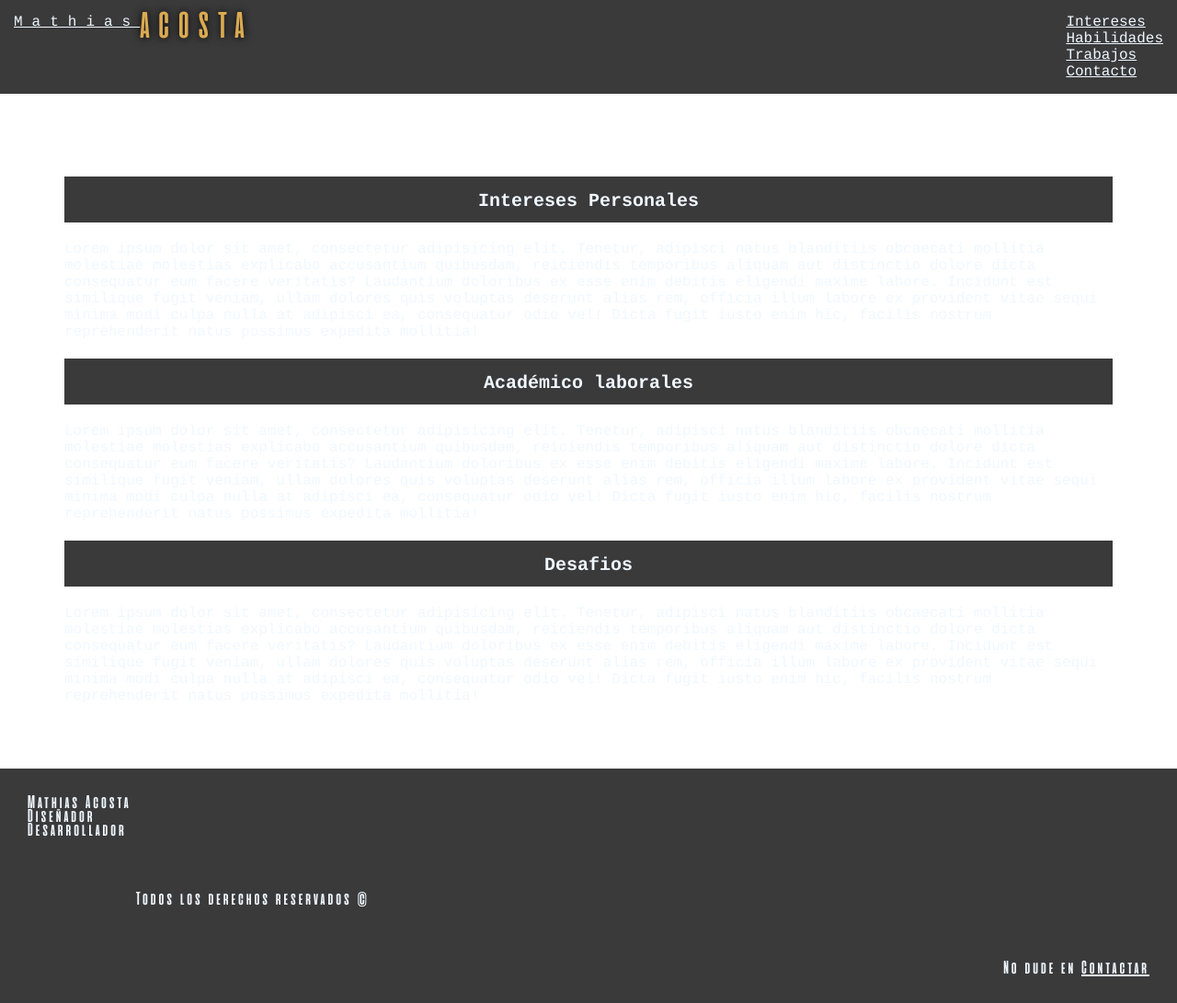
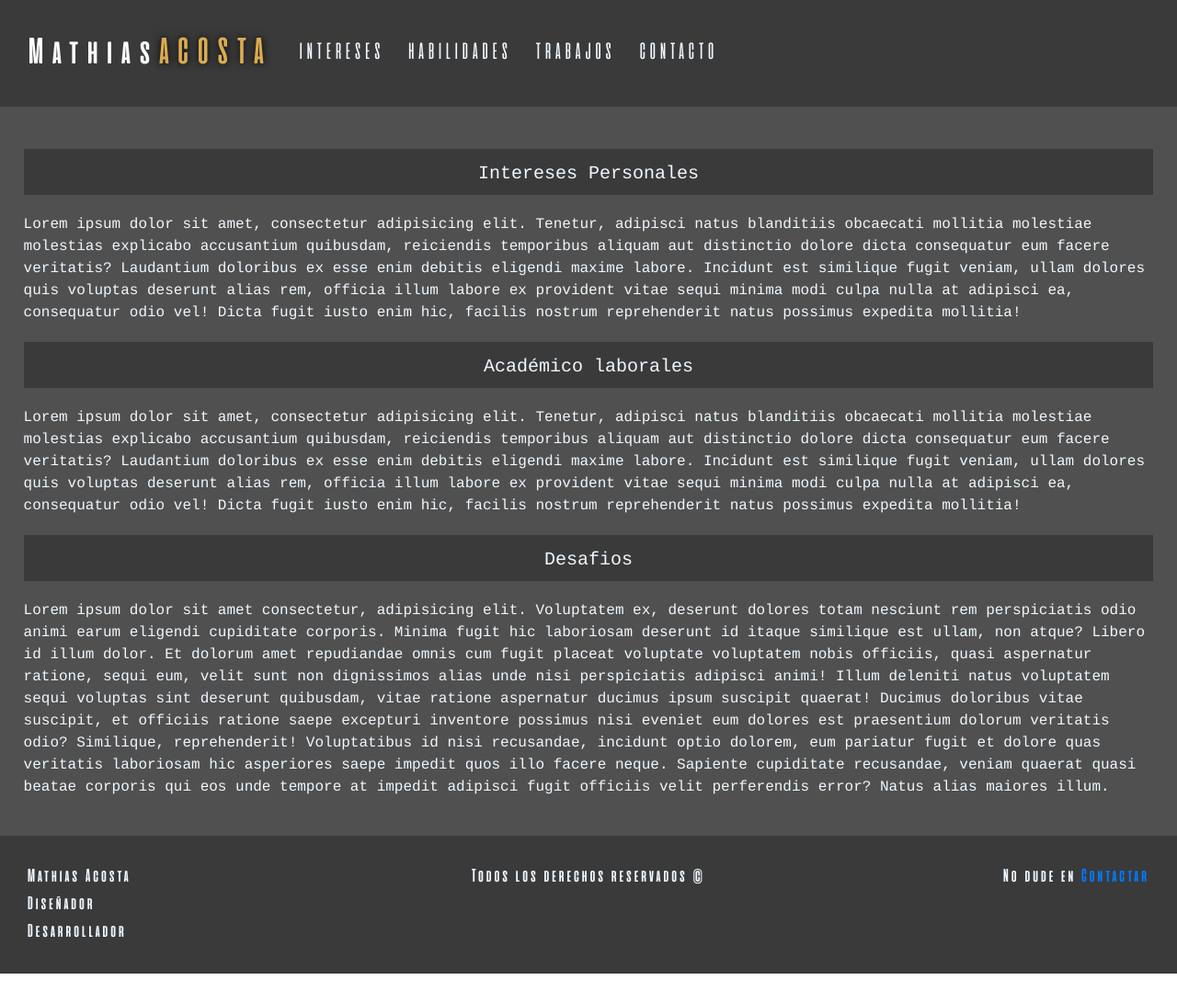
Before and after one commit to mathiacost/PreEntrega2Acosta, a plain HTML site: page pages/intereses.html in a window 1280 px wide. Shown: the whole page at 92% size. After the commit the page ends 1059 px from the top, so only its background shows below. Drawn offline with nearby package versions, Linux system fonts and the light colour scheme; files whose address does not match are found by name.

Commit message:
entregaDesafio

```diff
--- a/pages/intereses.html
+++ b/pages/intereses.html
@@ -4,21 +4,44 @@
     <meta charset="UTF-8">
     <meta http-equiv="X-UA-Compatible" content="IE=edge">
     <meta name="viewport" content="width=device-width, initial-scale=1.0">
+    <link rel="stylesheet" href="https://cdn.jsdelivr.net/npm/bootstrap@4.6.2/dist/css/bootstrap.min.css" integrity="sha384-xOolHFLEh07PJGoPkLv1IbcEPTNtaed2xpHsD9ESMhqIYd0nLMwNLD69Npy4HI+N" crossorigin="anonymous">
     <link rel="stylesheet" href="../style/style.css">
     <title>Contacto</title>
 </head>
 <body>
     <header>
-        <aside class="logo"><a href="../index.html"> Mathias <span>ACOSTA</span></a></aside>
-        <nav class="barra">
-            <div class="menu"><a href="./intereses.html">Intereses</a> </div>
-            <div class="menu"><a href="./habilidades.html">Habilidades</a></div>
-            <div class="menu"><a href="./trabajos.html">Trabajos</a></div>
-            <div class="menu"><a href="./contacto.html">Contacto</a></div>
+        <!-- Navbar Ini -->
+        <nav class="navbar navbar-expand-md bg-dark navbar-dark">
+            <!-- Brand -->
+            <a class="navbar-brand logo" href="../index.html">Mathias <span>ACOSTA</span></a>
+
+            <!-- Toggler/collapsibe Button -->
+            <button class="navbar-toggler" type="button" data-toggle="collapse" data-target="#collapsibleNavbar">
+                <span class="navbar-toggler-icon"></span>
+            </button>
+
+            <!-- Navbar links -->
+            <div class="collapse navbar-collapse" id="collapsibleNavbar">
+                <ul class="navbar-nav">
+                <li class="nav-item">
+                    <a href="./intereses.html">Intereses</a>
+                </li>
+                <li class="nav-item">
+                    <a href="./habilidades.html">Habilidades</a>
+                </li>
+                <li class="nav-item">
+                    <a href="./trabajos.html">Trabajos</a>
+                </li>
+                <li class="nav-item">
+                    <a href="./contacto.html">Contacto</a>
+                </li>
+                </ul>
+            </div>
         </nav>
+        <!-- Nav bar fin -->
     </header>
 
-    <main class="mainAll">
+    <div class="container-fluid main">
             <h2>Intereses Personales</h2>
             <section class="sec" id="sec1">
                 <p>Lorem ipsum dolor sit amet, consectetur adipisicing elit. Tenetur, adipisci natus blanditiis obcaecati mollitia molestiae molestias explicabo accusantium quibusdam, reiciendis temporibus aliquam aut distinctio dolore dicta consequatur eum facere veritatis? Laudantium doloribus ex esse enim debitis eligendi maxime labore. Incidunt est similique fugit veniam, ullam dolores quis voluptas deserunt alias rem, officia illum labore ex provident vitae sequi minima modi culpa nulla at adipisci ea, consequatur odio vel! Dicta fugit iusto enim hic, facilis nostrum reprehenderit natus possimus expedita mollitia!</p>
@@ -29,18 +52,19 @@
             </section>
             <h2>Desafios</h2>
             <section class="sec" id="sec3">
-                <p>Lorem ipsum dolor sit amet, consectetur adipisicing elit. Tenetur, adipisci natus blanditiis obcaecati mollitia molestiae molestias explicabo accusantium quibusdam, reiciendis temporibus aliquam aut distinctio dolore dicta consequatur eum facere veritatis? Laudantium doloribus ex esse enim debitis eligendi maxime labore. Incidunt est similique fugit veniam, ullam dolores quis voluptas deserunt alias rem, officia illum labore ex provident vitae sequi minima modi culpa nulla at adipisci ea, consequatur odio vel! Dicta fugit iusto enim hic, facilis nostrum reprehenderit natus possimus expedita mollitia!</p>
+                <p>Lorem ipsum dolor sit amet consectetur, adipisicing elit. Voluptatem ex, deserunt dolores totam nesciunt rem perspiciatis odio animi earum eligendi cupiditate corporis. Minima fugit hic laboriosam deserunt id itaque similique est ullam, non atque? Libero id illum dolor. Et dolorum amet repudiandae omnis cum fugit placeat voluptate voluptatem nobis officiis, quasi aspernatur ratione, sequi eum, velit sunt non dignissimos alias unde nisi perspiciatis adipisci animi! Illum deleniti natus voluptatem sequi voluptas sint deserunt quibusdam, vitae ratione aspernatur ducimus ipsum suscipit quaerat! Ducimus doloribus vitae suscipit, et officiis ratione saepe excepturi inventore possimus nisi eveniet eum dolores est praesentium dolorum veritatis odio? Similique, reprehenderit! Voluptatibus id nisi recusandae, incidunt optio dolorem, eum pariatur fugit et dolore quas veritatis laboriosam hic asperiores saepe impedit quos illo facere neque. Sapiente cupiditate recusandae, veniam quaerat quasi beatae corporis qui eos unde tempore at impedit adipisci fugit officiis velit perferendis error? Natus alias maiores illum.</p>
             </section>
-    </main>
-
-    <footer>
-        <div class="fItem fItem1">
-            <div class="line line1">Mathias Acosta</div>
-            <div class="line line2">Diseñador</div>
-            <div class="line line3">Desarrollador</div>
+    </div>
+    <footer class="container-fluid justify-content-between" >
+        <div class="row">
+            <div class="col-sm-12 col-md-4 fItem1">
+                <div class="line line1">Mathias Acosta</div>
+                <div class="line line2">Diseñador</div>
+                <div class="line line3">Desarrollador</div>
+            </div>
+            <div class="col-sm-12 col-md-4 align-items-center copyright">Todos los derechos reservados ©</div>
+            <div class="col-sm-12 col-md-4 align-items-center ctFooter">No dude en <a href="./contacto.html">Contactar</a></div>
         </div>
-        <div class="fItem copyright">Todos los derechos reservados ©</div>
-        <div class="fItem ctFooter">No dude en <a href="./contacto.html">Contactar</a></div>
     </footer>
     <script src="https://cdn.jsdelivr.net/npm/jquery@3.5.1/dist/jquery.slim.min.js" integrity="sha384-DfXdz2htPH0lsSSs5nCTpuj/zy4C+OGpamoFVy38MVBnE+IbbVYUew+OrCXaRkfj" crossorigin="anonymous"></script>
 <script src="https://cdn.jsdelivr.net/npm/popper.js@1.16.1/dist/umd/popper.min.js" integrity="sha384-9/reFTGAW83EW2RDu2S0VKaIzap3H66lZH81PoYlFhbGU+6BZp6G7niu735Sk7lN" crossorigin="anonymous"></script>
--- a/style/style.css
+++ b/style/style.css
@@ -192,10 +192,6 @@ h2{
     height: auto;
 }
 
-.mainAll{
-    height: 100%;
-    padding:70px;
-}
 
 .form{
     height: auto;
@@ -224,3 +220,7 @@ h2{
     background-color: #505050;
     border: 3px solid black;
 }
+
+.contactMain{
+    height: 80vh;
+}
```
Also changed, not shown: pages/contacto.html (+41 -17 lines), pages/habilidades.html (+0 -2 lines), pages/trabajos.html (+41 -18 lines).
